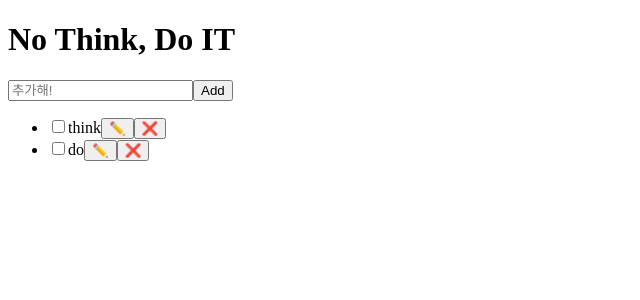
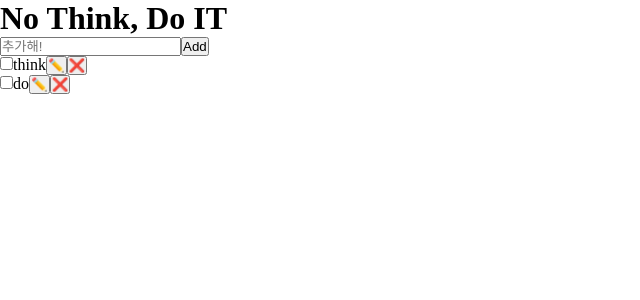
Before and after one commit to sangyeon08/Programming_React, a React (Vite) app: page / in a window 1280 px wide. Shown: the top 300 px of the page, without its empty margins (0-640 px from the left). Built offline with nearby package versions, Linux system fonts and the light colour scheme.

Commit message:
feat: Reset CSS

```diff
--- a/src/main.jsx
+++ b/src/main.jsx
@@ -1,6 +1,7 @@
 import { StrictMode } from 'react'
 import { createRoot } from 'react-dom/client'
 // import './index.css'
+import './reset.css'
 import TodoListApp from './TodoListApp.jsx'
 
 createRoot(document.getElementById('root')).render(
--- /dev/null
+++ b/src/reset.css
@@ -0,0 +1,9 @@
+* {
+    margin : 0;
+    padding : 0;
+    box-sizing: border-box;
+}
+
+ul{
+    list-style: none;
+}
```
